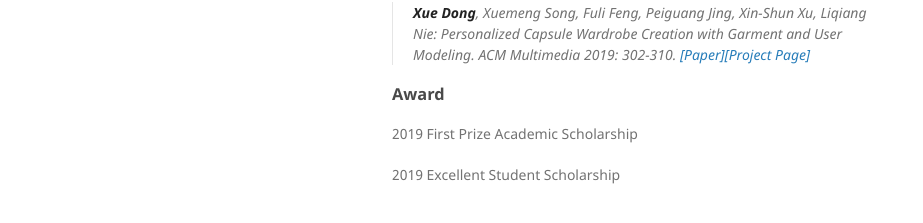
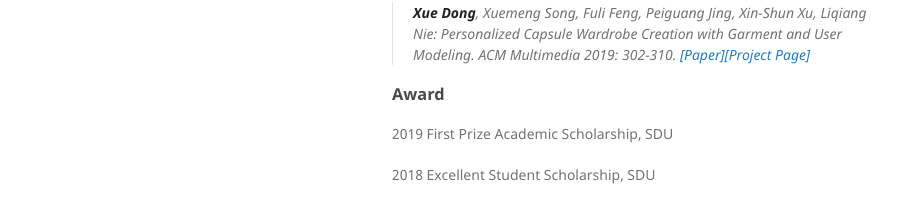
Before and after one commit to hello-dx/hello-dx.github.io, a Jekyll site: the page built from index.md, in a window 1280 px wide. Shown: the part 504-727 px from the top of the page, without its empty margins (178-1101 px from the left). Built offline with Jekyll 4.4.1, drawn with Linux system fonts in a browser that asks for light colours.

Commit message:
Update index.md

```diff
--- a/index.md
+++ b/index.md
@@ -22,6 +22,6 @@ Hello, this is Xue Dong (董雪). She is currently a PhD candidate of School of
 
 ### Award
 
-2019 First Prize Academic Scholarship
+2019 First Prize Academic Scholarship, SDU
 
-2019 Excellent Student Scholarship
+2018 Excellent Student Scholarship, SDU
```
